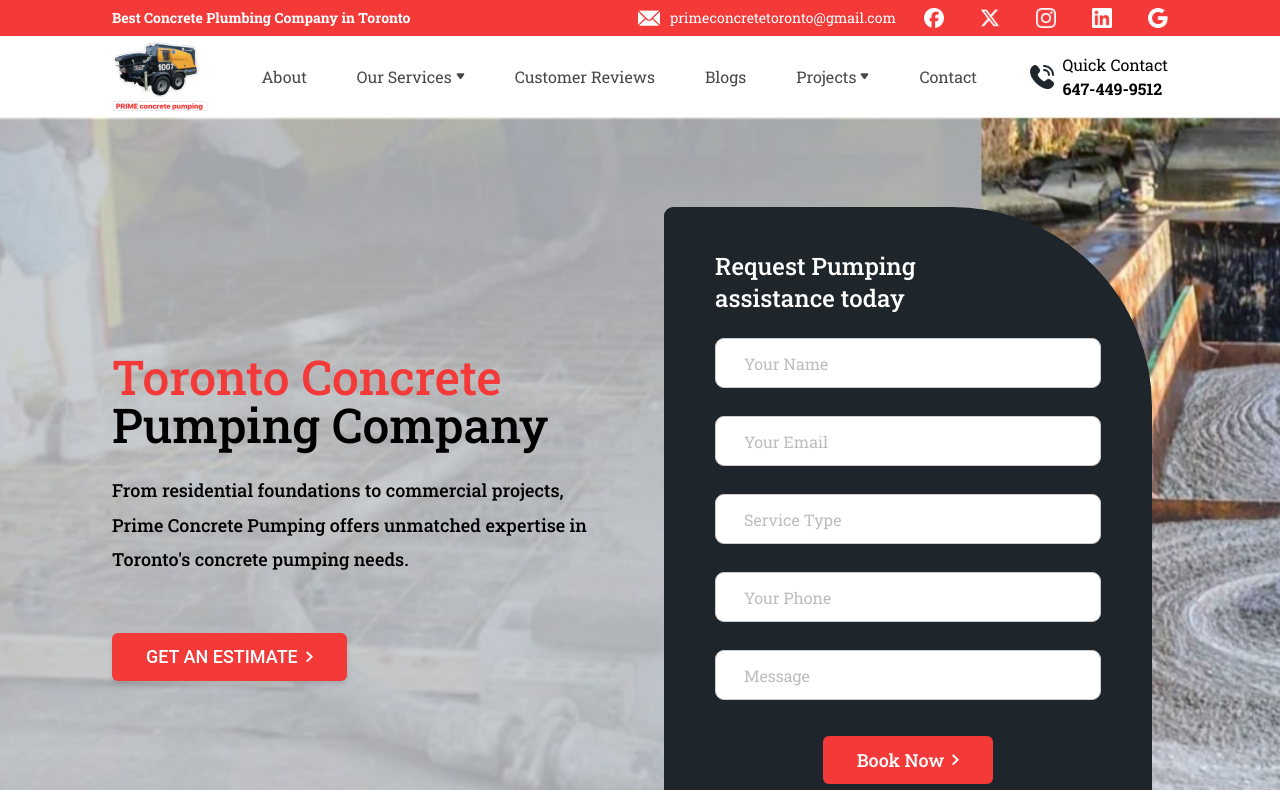
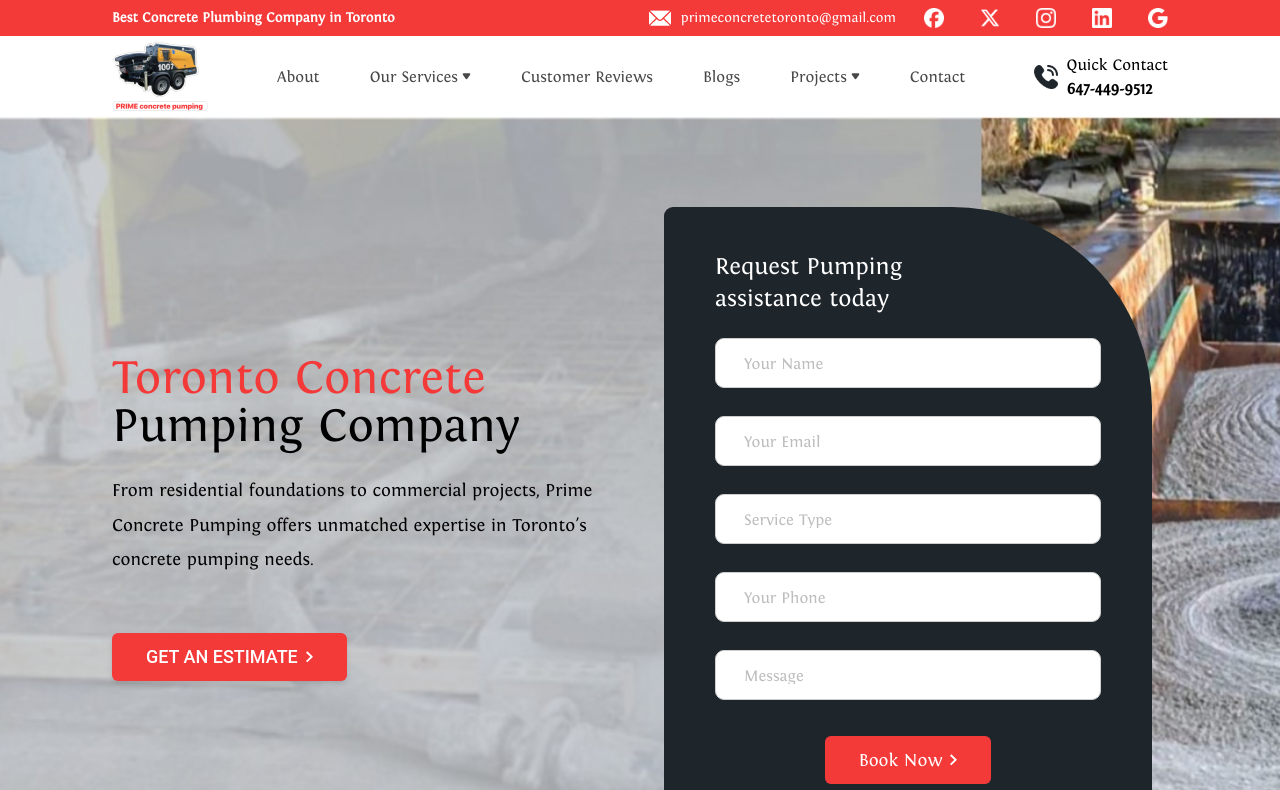
Before and after one commit to csebiplab/prime-concrete-pumping, a Next.js app: page / in a window 1280 px wide. Shown: the top 790 px of the page. Built offline with nearby package versions, Linux system fonts and the light colour scheme.

Commit message:
added local font

```diff
--- a/src/app/(pages)/layout.js
+++ b/src/app/(pages)/layout.js
@@ -1,9 +1,19 @@
 import Footer from "@/components/layouts/Footer/Footer";
 import Header from "@/components/layouts/Header/Header";
-import { Roboto_Slab } from "next/font/google";
+// import { Roboto_Slab } from "next/font/google";
 import "../globals.css"
 
-const robotoSlab = Roboto_Slab({ subsets: ["latin"] });
+import localFont from 'next/font/local'
+
+// import "../../../public/Fontin-Regular.woff"
+
+// Font files can be colocated inside of `app`
+const Fontin = localFont({
+  src: '../../../public/Fontin-Regular.woff',
+  display: 'swap',
+})
+
+// const robotoSlab = Roboto_Slab({ subsets: ["latin"] });
 
 export const metadata = {
   title: "Toronto Concrete Pumping Company | Prime Concrete Pumping in Toronto",
@@ -12,8 +22,8 @@ export const metadata = {
 
 export default function RootLayout({ children }) {
   return (
-    <html lang="en">
-      <body className={robotoSlab.className}>
+    <html lang="en" className={Fontin.className}>
+      <body >
         <Header />
         {children}
         <Footer />
--- a/src/components/__one_time_used/MainHomePageComponent/HomeBanner/HomeBanner.jsx
+++ b/src/components/__one_time_used/MainHomePageComponent/HomeBanner/HomeBanner.jsx
@@ -26,11 +26,11 @@ const HomeBanner = () => {
             <br />
             Pumping Company
           </h1>
-          <p className="text-lg font-medium leading-[194%] pt-6 pb-14">
+          <h3 className="text-lg font-medium leading-[194%] pt-6 pb-14">
             From residential foundations to commercial projects, Prime Concrete
             Pumping offers unmatched expertise in Toronto's concrete pumping
             needs.
-          </p>
+          </h3>
           {/* <CommonButton text="Get An Estimate" /> */}
           <Button
             onClick={handleOpen}
```
Also changed, not shown: public/Fontin-Regular.woff (added).
